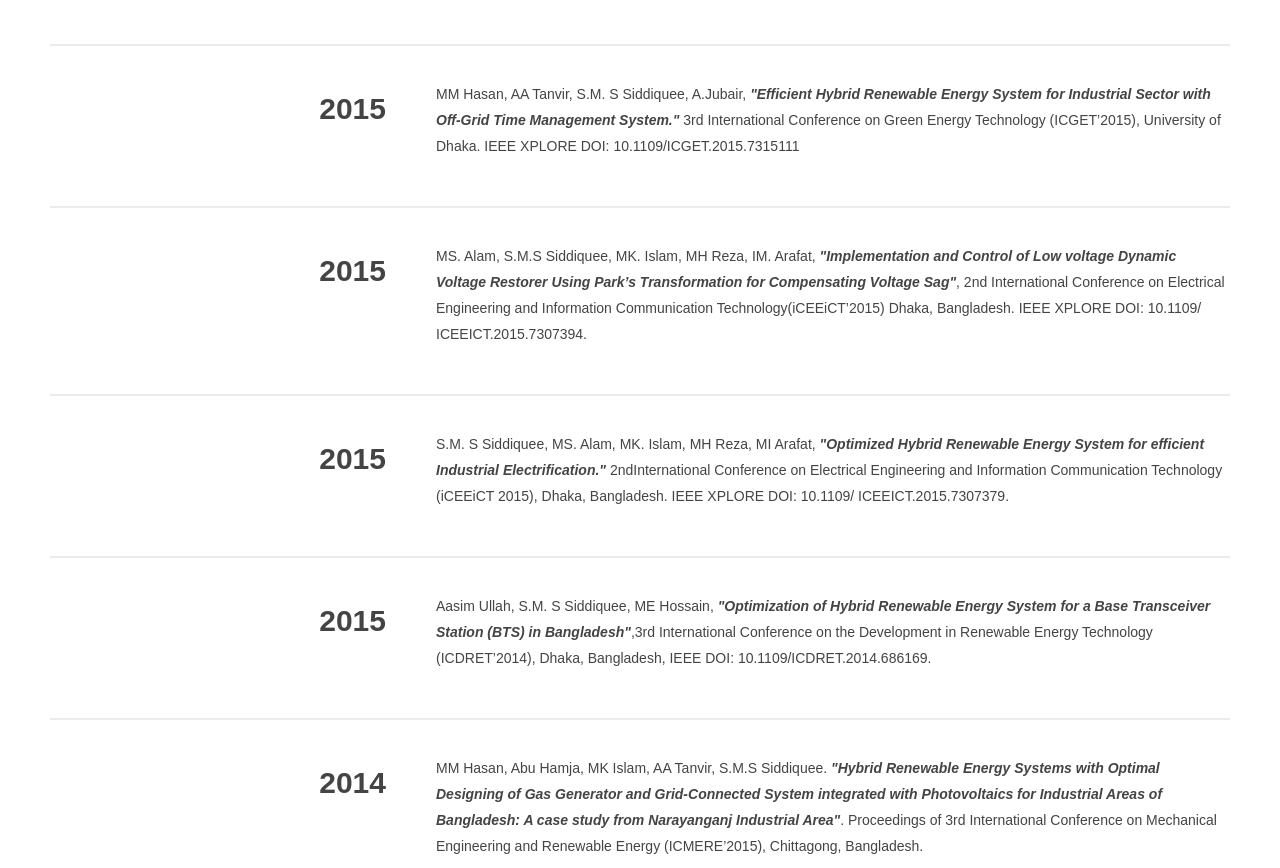
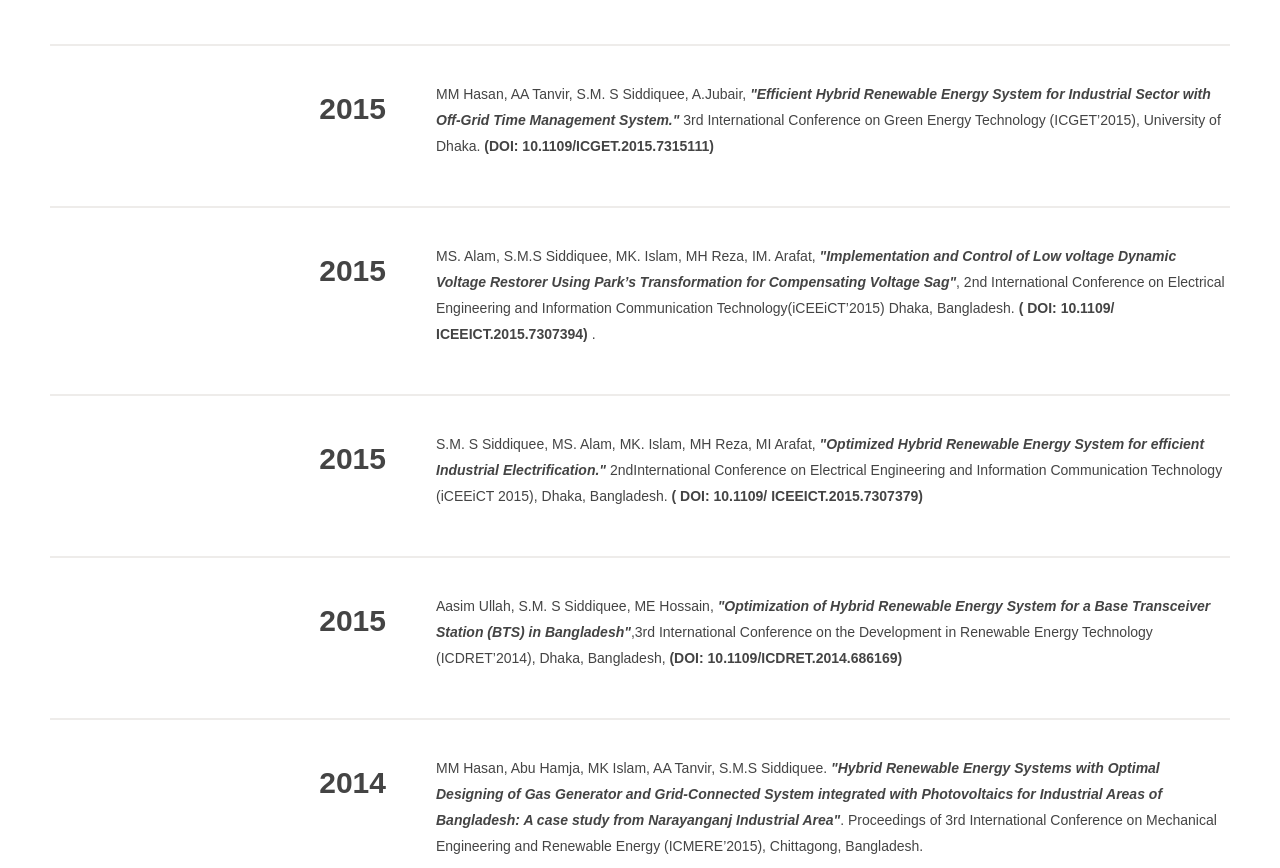
Before and after one commit to Mys-togan/ShahnewazSiddiquee, a plain HTML site: page publications.html in a window 1280 px wide. Shown: the part 740-1608 px from the top of the page. Drawn offline with Linux system fonts and the light colour scheme; a web font is replaced by a local one.

Commit message:
Update publications.html
Updated

```diff
--- a/publications.html
+++ b/publications.html
@@ -85,7 +85,7 @@
                             <h3 class="name-ref">
                                 <span><b>2020</b></span>
                             </h3>
-                            <p> A. Ullah., S M S Siddiquee , M.A. Hossain ,S.K. Ray <b><i>"An Ethereum Blockchain-based Technology for Data Security of Regulated Electricity Market"</i></b> MDPI Inventions, 2020 5(4) 58<strong>(DOI: 10.3390/inventions5040058)</strong></p>
+                            <p> A. Ullah., S M S Siddiquee , M.A. Hossain ,S.K. Ray <b><i>"An Ethereum Blockchain-based Technology for Data Security of Regulated Electricity Market"</i></b> MDPI Inventions, 2020 5(4) 58<strong> (DOI: 10.3390/inventions5040058)</strong></p>
                         </div>
                     </div>
                 </div>
@@ -115,7 +115,7 @@
                             <h3 class="name-ref">
                                 <span><b>2015</b></span>
                             </h3>
-                            <p>MM Hasan, AA Tanvir, S.M. S Siddiquee, A.Jubair, <b><i>"Efficient Hybrid Renewable Energy System for Industrial Sector with Off-Grid Time Management System."</i></b> 3rd International Conference on Green Energy Technology (ICGET’2015), University of Dhaka. IEEE XPLORE DOI: 10.1109/ICGET.2015.7315111</p>
+                            <p>MM Hasan, AA Tanvir, S.M. S Siddiquee, A.Jubair, <b><i>"Efficient Hybrid Renewable Energy System for Industrial Sector with Off-Grid Time Management System."</i></b> 3rd International Conference on Green Energy Technology (ICGET’2015), University of Dhaka. <strong> (DOI: 10.1109/ICGET.2015.7315111) </strong>  </p>
                         </div>
                     </div>
                 </div>
@@ -126,7 +126,7 @@
                             <h3 class="name-ref">
                                 <span><b>2015</b></span>
                             </h3>
-                            <p>MS. Alam, S.M.S Siddiquee, MK. Islam, MH Reza, IM. Arafat, <b><i>"Implementation and Control of Low voltage Dynamic Voltage Restorer Using Park’s Transformation for Compensating Voltage Sag"</i></b>, 2nd International Conference on Electrical Engineering and Information Communication Technology(iCEEiCT’2015) Dhaka, Bangladesh. IEEE XPLORE DOI: 10.1109/ ICEEICT.2015.7307394.</p>
+                            <p>MS. Alam, S.M.S Siddiquee, MK. Islam, MH Reza, IM. Arafat, <b><i>"Implementation and Control of Low voltage Dynamic Voltage Restorer Using Park’s Transformation for Compensating Voltage Sag"</i></b>, 2nd International Conference on Electrical Engineering and Information Communication Technology(iCEEiCT’2015) Dhaka, Bangladesh.<strong> ( DOI: 10.1109/ ICEEICT.2015.7307394) </strong> .</p>
                         </div>
                     </div>
                 </div>
@@ -137,7 +137,7 @@
                             <h3 class="name-ref">
                                 <span><b>2015</b></span>
                             </h3>
-                            <p>S.M. S Siddiquee, MS. Alam, MK. Islam, MH Reza, MI Arafat, <b><i>"Optimized Hybrid Renewable Energy System for efficient Industrial Electrification."</i></b> 2ndInternational Conference on Electrical Engineering and Information Communication Technology (iCEEiCT 2015), Dhaka, Bangladesh. IEEE XPLORE DOI: 10.1109/ ICEEICT.2015.7307379.</p>
+                            <p>S.M. S Siddiquee, MS. Alam, MK. Islam, MH Reza, MI Arafat, <b><i>"Optimized Hybrid Renewable Energy System for efficient Industrial Electrification."</i></b> 2ndInternational Conference on Electrical Engineering and Information Communication Technology (iCEEiCT 2015), Dhaka, Bangladesh. <strong> ( DOI: 10.1109/ ICEEICT.2015.7307379) </strong>  </p>
                         </div>
                     </div>
                 </div>
@@ -148,7 +148,7 @@
                             <h3 class="name-ref">
                                 <span><b>2015</b></span>
                             </h3>
-                            <p>Aasim Ullah, S.M. S Siddiquee, ME Hossain, <b><i>"Optimization of Hybrid Renewable Energy System for a Base Transceiver Station (BTS) in Bangladesh"</i></b>,3rd International Conference on the Development in Renewable Energy Technology (ICDRET’2014), Dhaka, Bangladesh, IEEE DOI: 10.1109/ICDRET.2014.686169.</p>
+                            <p>Aasim Ullah, S.M. S Siddiquee, ME Hossain, <b><i>"Optimization of Hybrid Renewable Energy System for a Base Transceiver Station (BTS) in Bangladesh"</i></b>,3rd International Conference on the Development in Renewable Energy Technology (ICDRET’2014), Dhaka, Bangladesh,<strong>  (DOI: 10.1109/ICDRET.2014.686169)  </strong> </p>
                         </div>
                     </div>
                 </div>
```
